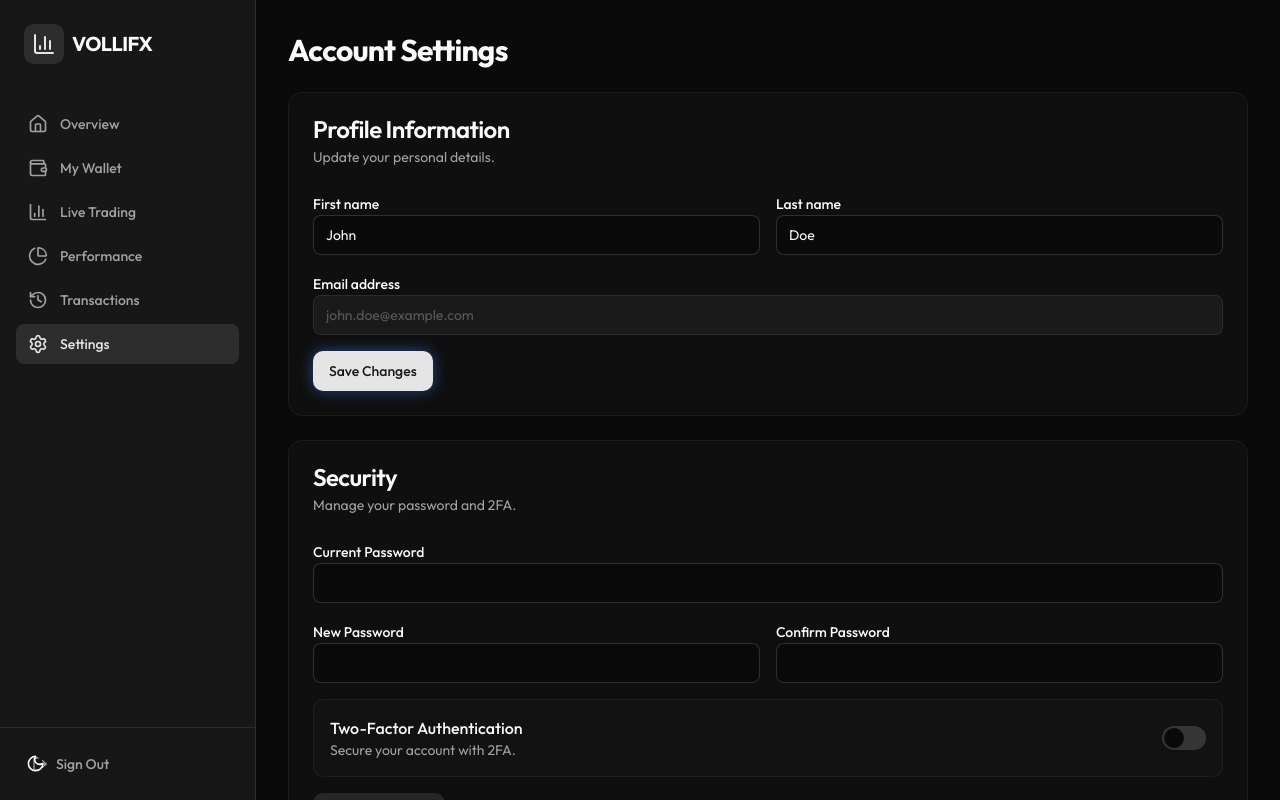
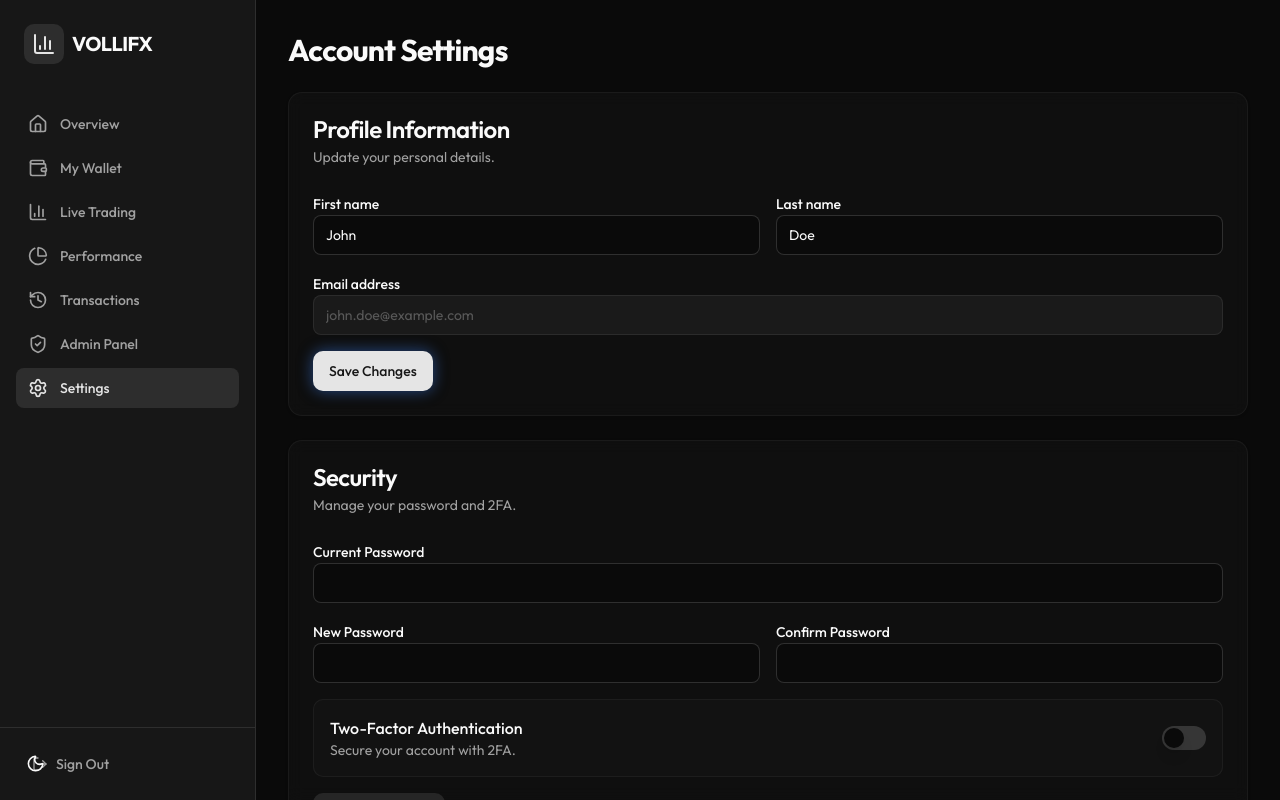
Before and after one commit to dsgffdfdgd/vollitrading, a Next.js app: page /dashboard/settings in a window 1280 px wide. Built offline with nearby package versions, Linux system fonts and the light colour scheme.

Commit message:
Add Admin Panel link to sidebar and link back to dashboard from Admin

```diff
--- a/app/admin/page.tsx
+++ b/app/admin/page.tsx
@@ -1,6 +1,7 @@
 "use client"
 
 import { Button } from "@/components/ui/button"
+import Link from "next/link"
 import { Card, CardContent, CardDescription, CardHeader, CardTitle } from "@/components/ui/card"
 import { Input } from "@/components/ui/input"
 import { Users, DollarSign, TrendingUp, Settings } from "lucide-react"
@@ -106,14 +107,14 @@ export default function AdminPage() {
         }
     }
 
-    // ... existing handlers ...
-
     return (
         <div className="flex h-screen bg-gray-950 text-white">
             {/* Same Sidebar ... */}
             <div className="w-64 border-r border-gray-800 p-6 space-y-4">
                 <h1 className="text-xl font-bold mb-8">VOLLIFX ADMIN</h1>
-                <Button variant="ghost" className="w-full justify-start text-emerald-400 bg-emerald-400/10">Dashboard</Button>
+                <Link href="/dashboard">
+                    <Button variant="ghost" className="w-full justify-start text-emerald-400 bg-emerald-400/10">Dashboard</Button>
+                </Link>
                 {/* ... */}
             </div>
 
--- a/components/dashboard/Sidebar.tsx
+++ b/components/dashboard/Sidebar.tsx
@@ -2,7 +2,7 @@
 
 import Link from "next/link"
 import { usePathname } from "next/navigation"
-import { BarChart3, Home, Wallet, History, Settings, LogOut, PieChart } from "lucide-react"
+import { BarChart3, Home, Wallet, History, Settings, LogOut, PieChart, ShieldCheck } from "lucide-react"
 import { cn } from "@/lib/utils"
 import { Button } from "@/components/ui/button"
 
@@ -12,6 +12,7 @@ const navigation = [
     { name: "Live Trading", href: "/dashboard/trading", icon: BarChart3 },
     { name: "Performance", href: "/dashboard/performance", icon: PieChart },
     { name: "Transactions", href: "/dashboard/transactions", icon: History },
+    { name: "Admin Panel", href: "/admin", icon: ShieldCheck },
     { name: "Settings", href: "/dashboard/settings", icon: Settings },
 ]
 
```
